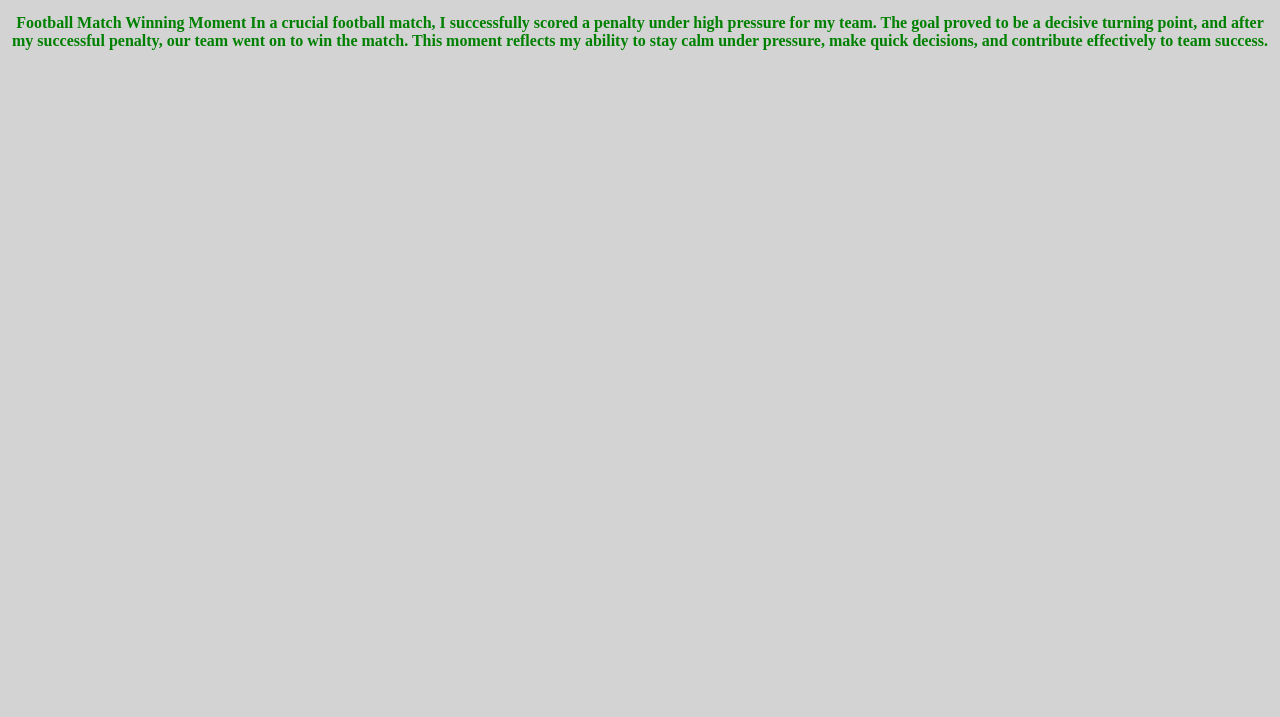
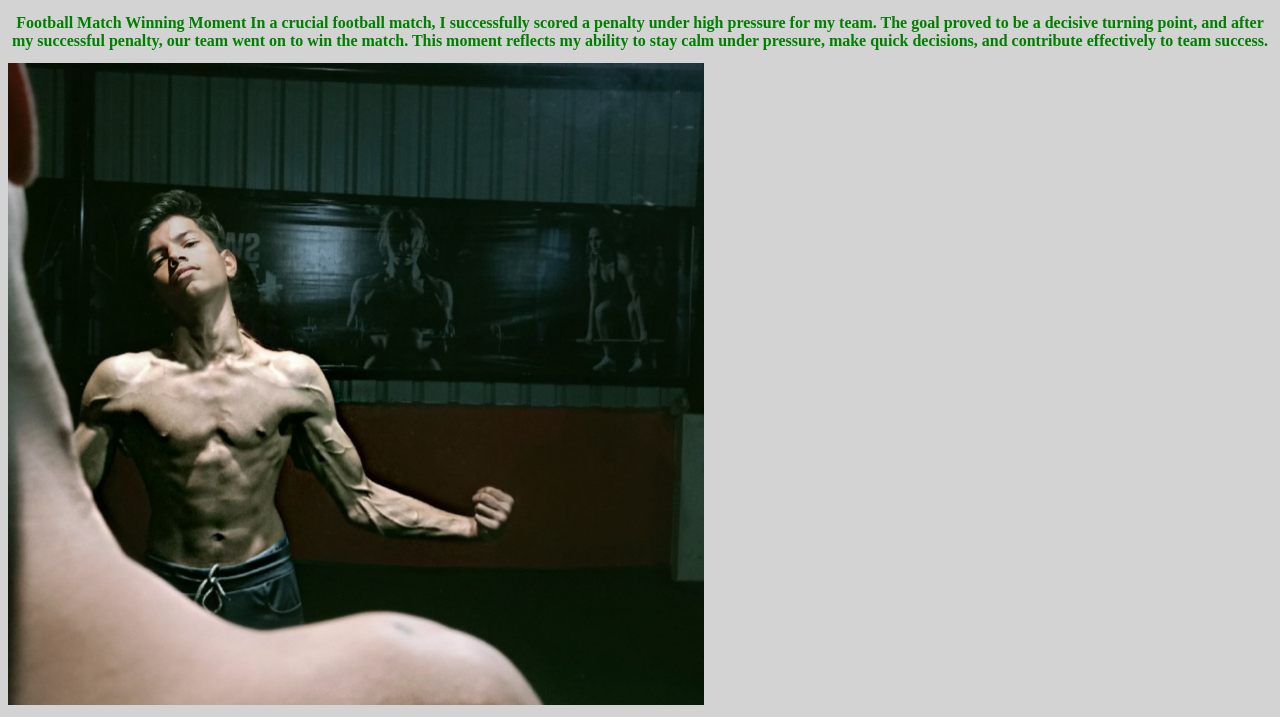
Before and after one commit to harshittiwari11211/mywebintropage, a plain HTML site: page Sports.html in a window 1280 px wide. Shown: the part 383-1100 px from the top of the page. Before the commit the page ends 800 px from the top, so only its background shows below. Drawn offline with Linux system fonts and the light colour scheme.

Commit message:
Add image to football achievement section

```diff
--- a/Sports.html
+++ b/Sports.html
@@ -11,5 +11,6 @@
     <video controls="" src="WhatsApp Video 2026-01-18 at 8.05.16 PM.mp4", width="600px"></video>
 <h2>Football Match Winning Moment
 In a crucial football match, I successfully scored a penalty under high pressure for my team. The goal proved to be a decisive turning point, and after my successful penalty, our team went on to win the match. This moment reflects my ability to stay calm under pressure, make quick decisions, and contribute effectively to team success.</h1>
+<img src="bodybuild.jpeg" alt="gymboy">
 </body>
 </html>
```
